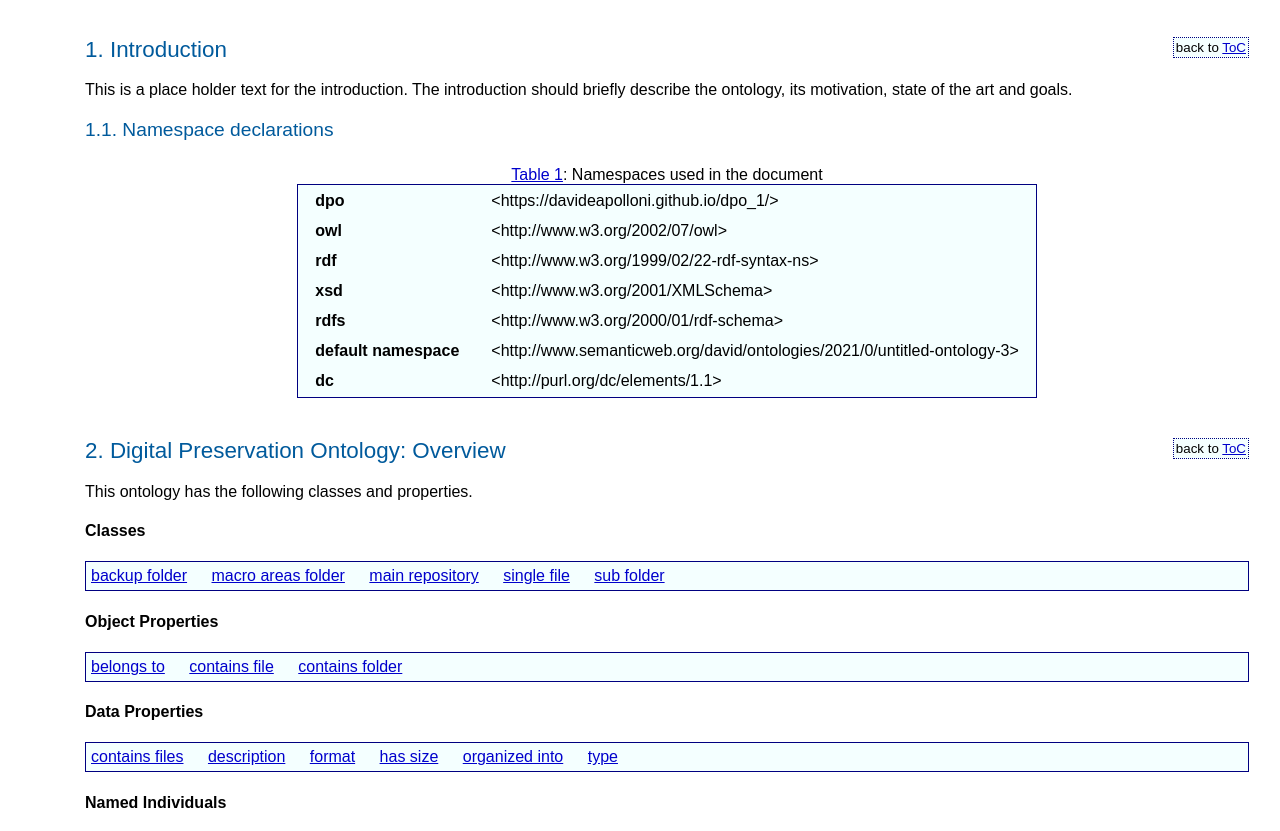
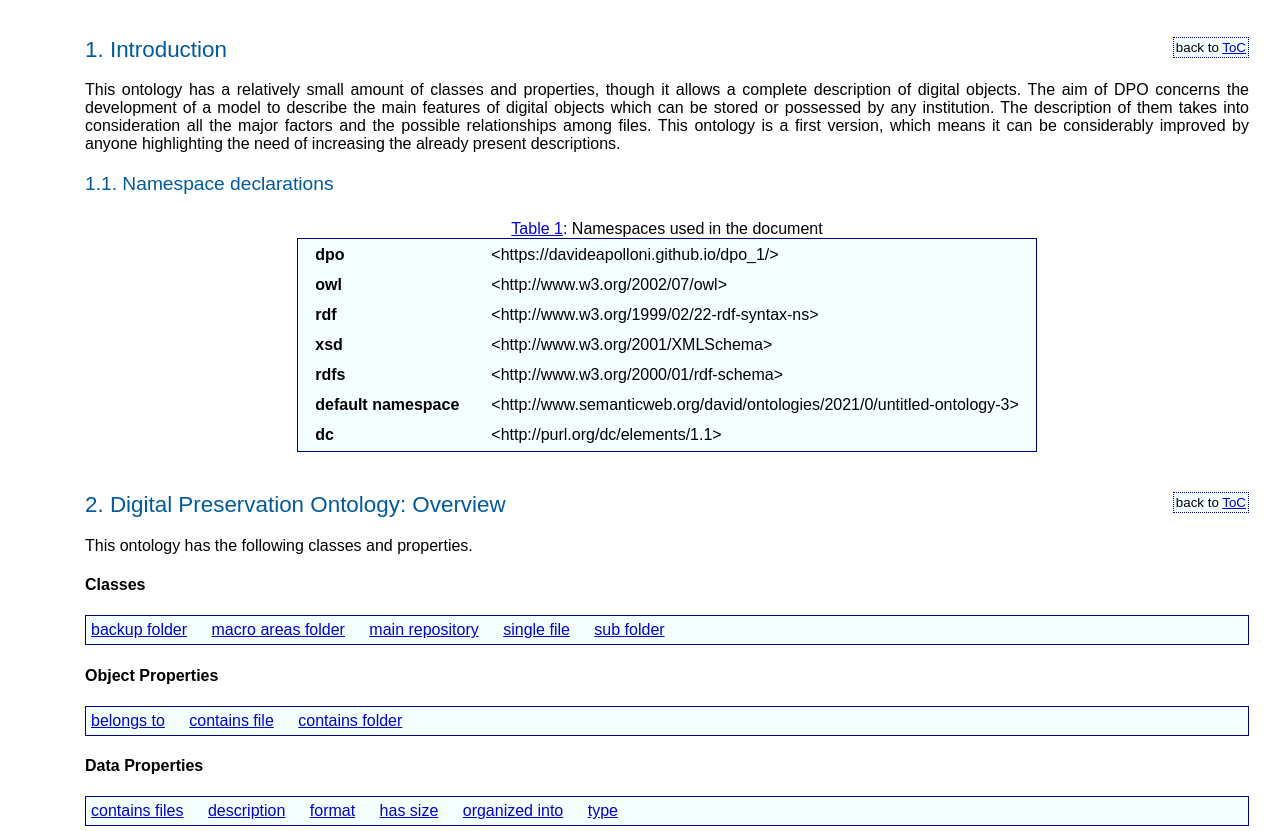
Before and after one commit to DavideApolloni/dpo_1, a plain HTML site: page index-en.html in a window 1280 px wide. Shown: the part 2501-3332 px from the top of the page. Drawn offline with nearby package versions, Linux system fonts and the light colour scheme.

Commit message:
write introduction

```diff
--- a/sections/introduction-en.html
+++ b/sections/introduction-en.html
@@ -1,6 +1,7 @@
 <h2 id="intro" class="list">Introduction <span class="backlink"> back to <a href="#toc">ToC</a></span></h2>
 <span class="markdown">
-This is a place holder text for the introduction. The introduction should briefly describe the ontology, its motivation, state of the art and goals.</span>
+This ontology has a relatively small amount of classes and properties, though it allows a complete description of digital objects. The aim of DPO concerns the development of a model to describe the main features of digital objects which can be stored or possessed by any institution. The description of them takes into consideration all the major factors and the possible relationships among files. This ontology is a first version, which means it can be considerably improved by anyone highlighting the need of increasing the already present descriptions.
+</span>
 <div id="namespacedeclarations">
 <h3 id="ns" class="list">Namespace declarations</h3>
 <div id="ns" align="center">
```
